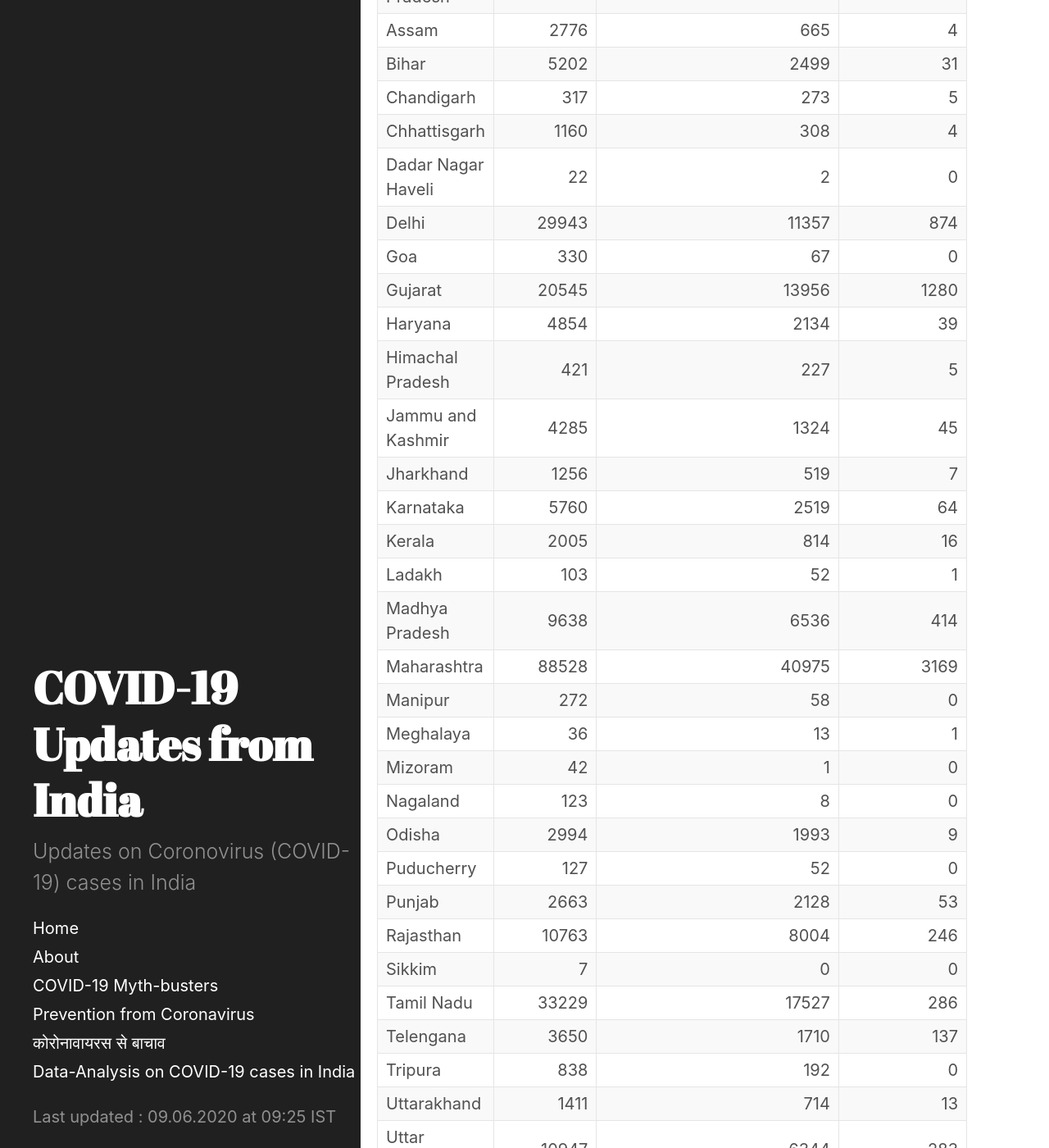
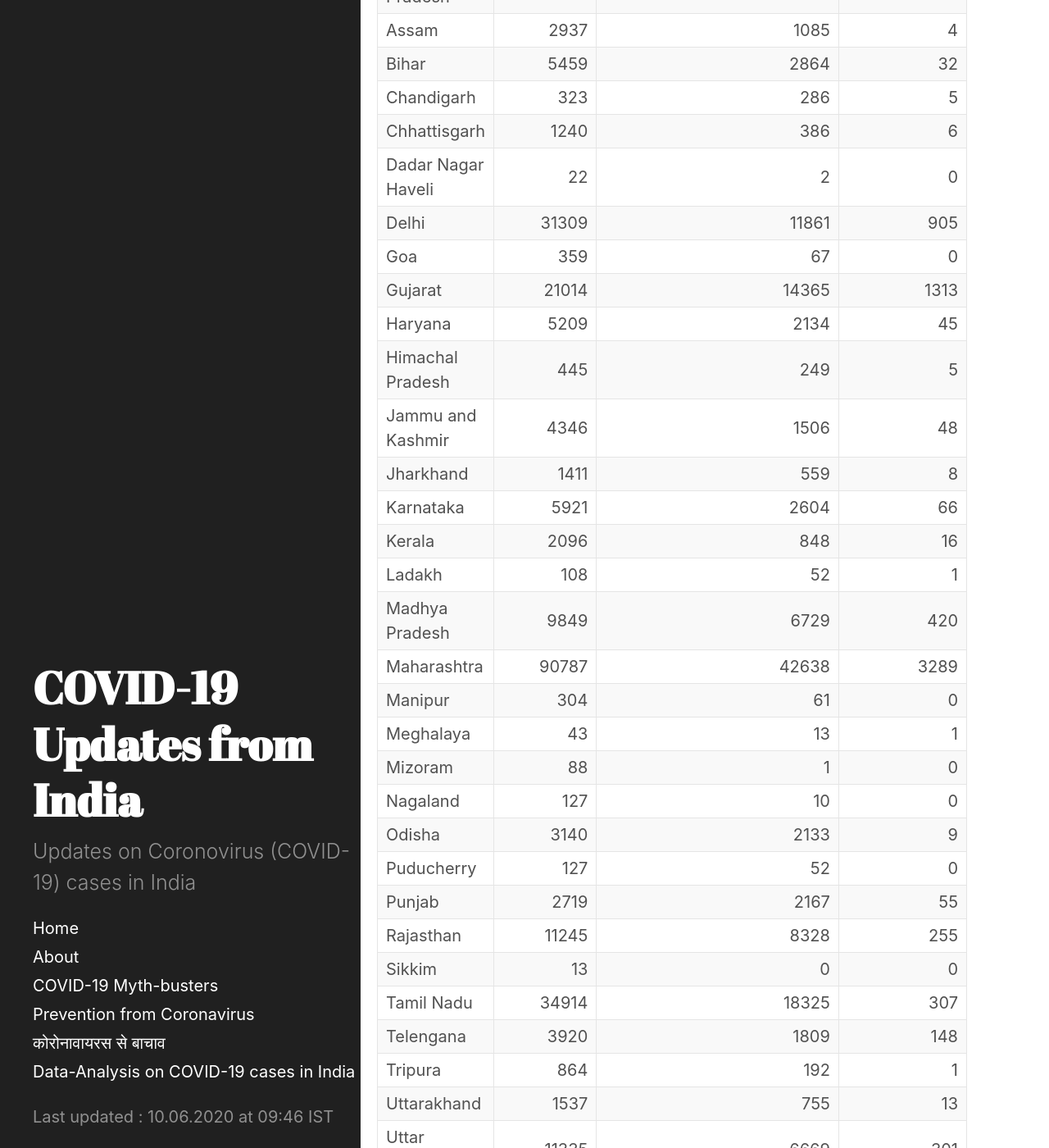
Before and after one commit to bhooraj/covid19updates-india, a Jekyll site: the page built from _posts/2020-06-10-home.md, in a window 1280 px wide and 1400 px high, scrolled down 930 px. Shown: the whole window at 82% size. Built offline with Jekyll 4.4.1, drawn with Linux system fonts in a browser that asks for light colours; some of the changed text lies outside the part shown.

Commit message:
10thJune Update

```diff
--- a/_data/last_updated.yml
+++ b/_data/last_updated.yml
@@ -1 +1 @@
-- updated_on : 09.06.2020 at 09:25 IST
+- updated_on : 10.06.2020 at 09:46 IST
--- /dev/null
+++ b/_includes/table-20200610-0946.md
@@ -0,0 +1,38 @@
+| Name of State / UT               |   Total Confirmed cases |   Cured/Discharged/Migrated |   Deaths ( more than 70% cases due to comorbidities ) |
+|:---------------------------------|------------------------:|----------------------------:|------------------------------------------------------:|
+| Andaman and Nicobar Islands      |                      33 |                          33 |                                                     0 |
+| Andhra Pradesh                   |                    5070 |                        2802 |                                                    77 |
+| Arunachal Pradesh                |                      57 |                           1 |                                                     0 |
+| Assam                            |                    2937 |                        1085 |                                                     4 |
+| Bihar                            |                    5459 |                        2864 |                                                    32 |
+| Chandigarh                       |                     323 |                         286 |                                                     5 |
+| Chhattisgarh                     |                    1240 |                         386 |                                                     6 |
+| Dadar Nagar Haveli               |                      22 |                           2 |                                                     0 |
+| Delhi                            |                   31309 |                       11861 |                                                   905 |
+| Goa                              |                     359 |                          67 |                                                     0 |
+| Gujarat                          |                   21014 |                       14365 |                                                  1313 |
+| Haryana                          |                    5209 |                        2134 |                                                    45 |
+| Himachal Pradesh                 |                     445 |                         249 |                                                     5 |
+| Jammu and Kashmir                |                    4346 |                        1506 |                                                    48 |
+| Jharkhand                        |                    1411 |                         559 |                                                     8 |
+| Karnataka                        |                    5921 |                        2604 |                                                    66 |
+| Kerala                           |                    2096 |                         848 |                                                    16 |
+| Ladakh                           |                     108 |                          52 |                                                     1 |
+| Madhya Pradesh                   |                    9849 |                        6729 |                                                   420 |
+| Maharashtra                      |                   90787 |                       42638 |                                                  3289 |
+| Manipur                          |                     304 |                          61 |                                                     0 |
+| Meghalaya                        |                      43 |                          13 |                                                     1 |
+| Mizoram                          |                      88 |                           1 |                                                     0 |
+| Nagaland                         |                     127 |                          10 |                                                     0 |
+| Odisha                           |                    3140 |                        2133 |                                                     9 |
+| Puducherry                       |                     127 |                          52 |                                                     0 |
+| Punjab                           |                    2719 |                        2167 |                                                    55 |
+| Rajasthan                        |                   11245 |                        8328 |                                                   255 |
+| Sikkim                           |                      13 |                           0 |                                                     0 |
+| Tamil Nadu                       |                   34914 |                       18325 |                                                   307 |
+| Telengana                        |                    3920 |                        1809 |                                                   148 |
+| Tripura                          |                     864 |                         192 |                                                     1 |
+| Uttarakhand                      |                    1537 |                         755 |                                                    13 |
+| Uttar Pradesh                    |                   11335 |                        6669 |                                                   301 |
+| West Bengal                      |                    8985 |                        3620 |                                                   415 |
+| Cases being reassigned to states |                    9227 |                           0 |                                                     0 |
--- a/_posts/2020-06-09-home.md
+++ b/_posts/2020-06-10-home.md
@@ -4,7 +4,7 @@ title: COVID-19 Updates from India
 last_update: true
 ---
 
-#### COVID-19 Cases in India (as on  09 June 2020, 08:00 IST ( IST)
+#### COVID-19 Cases in India (as on  10 June 2020, 08:00 IST ( IST)
 <div class="alert alert-primary" role="alert">
 <p id = "totalcases" style="font-size: 1.2rem; font-weight: bold;"></p>
 <p id = "totalrecovered" style="font-size: 1.2rem; font-weight: bold;"></p>
@@ -22,7 +22,7 @@ Active Cases = Total cases - (Total Recovered/Discharged/Migrated + Total Deaths
 
 <div class="datatable-begin"></div>
 
-{% include table-20200609-0925.md %}
+{% include table-20200610-0946.md %}
 
 <div class="datatable-end"></div>
 <br>
```
Also changed, not shown: _includes/charts-20200610-0957.html (added, +193 -0 lines), _posts/2020-05-31-Updates.md (renamed from _posts/2020-05-30-Updates.md, +3 -0 lines), _posts/2020-06-10-Latest-updates.md (renamed from _posts/2020-06-09-Latest-updates.md, +4 -4 lines), stats-and-charts.md (+2 -2 lines).
